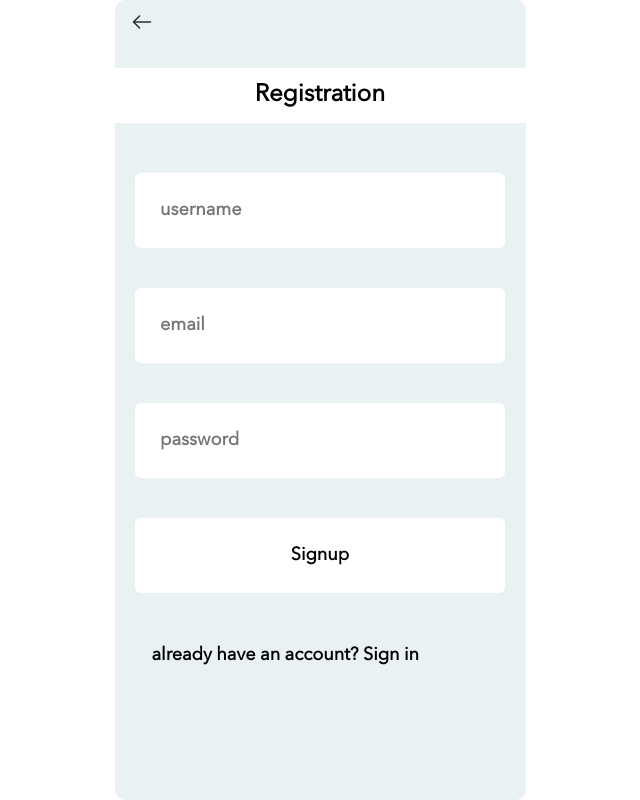
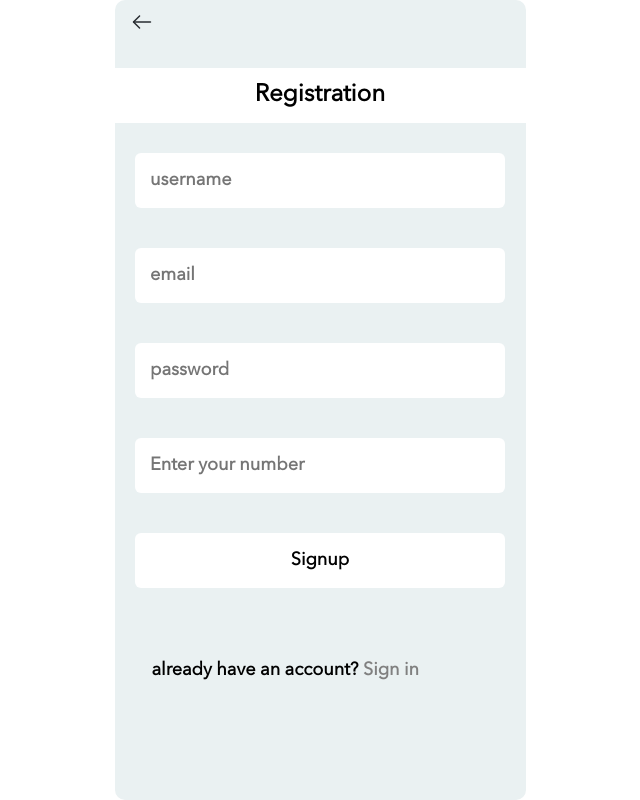
Before and after one commit to girishv694/E-wasteManagement, a React (Create React App) app in the folder project/: page /register in a window 1280 px wide. Shown: the whole page, without its empty margins (320-960 px from the left). Built offline with nearby package versions, Linux system fonts and the light colour scheme.

Commit message:
registration page updated

```diff
--- a/project/src/components/Form.jsx
+++ b/project/src/components/Form.jsx
@@ -8,7 +8,7 @@ margin: auto;
 
 & input{
     width:100%;
-    padding:25px;
+    padding:15px;
     border:none;
     background:white;
     border-radius:6px;
--- a/project/src/components/Home.jsx
+++ b/project/src/components/Home.jsx
@@ -1,6 +1,6 @@
 import React from 'react'
 import { Link } from 'react-router-dom'
-import '../css/home.css'
+import '../css/Home.css'
 import { Div } from './Container'
 function Home() {
     return (
--- a/project/src/components/Register.jsx
+++ b/project/src/components/Register.jsx
@@ -16,7 +16,7 @@ function Register() {
 
   })
 
-  const {username,email,password} = user;
+  const {username,email,password,number} = user;
 
   const inputchange = (e) =>{
 
@@ -64,9 +64,10 @@ function Register() {
          <Forms funct={submit} >
          <input type="text" name="username" id="username" placeholder="username" value={username} onChange={e=>inputchange(e)}/><br/><br/>
          <input type="email" name="email" id="email" placeholder="email" value={email}  onChange={e=>inputchange(e)}/><br/><br/>
-         <input type="text" name="password" id="password" placeholder="password" value={password}  onChange={e=>inputchange(e)}/><br/><br/>
-        <input type="submit" id="submit" value="Signup"/>
-
+         <input type="password" name="password" id="password" placeholder="password" value={password}  onChange={e=>inputchange(e)}/><br/><br/>
+         <input type="number" name="phone" id="" placeholder="Enter your number"value={number} onChange={(e)=>inputchange(e)} /><br/><br/>
+     <Link to="/login">   <input type="submit" id="submit" value="Signup" />
+</Link>
          </Forms>
          </div>
 
--- a/project/src/components/selectCategory.jsx
+++ b/project/src/components/selectCategory.jsx
@@ -6,8 +6,9 @@ import { Link } from 'react-router-dom'
 import '../css/category.css'
 export const Category = () => {
   const [show, setShow] = useState(false)
+
   const uploadImg = () => {
-    setShow(true)
+    setShow(!show)
   }
 
   function onFileChange(event) {
--- a/project/src/css/register.css
+++ b/project/src/css/register.css
@@ -5,7 +5,7 @@
 
 #formdiv{
     position: relative;
-    top: 80px;
+    top: 60px;
 
 }
 
@@ -24,7 +24,7 @@ text-decoration: none;
 
 #signinlink{
     text-decoration: none;
-    color: black;
+    color:grey;
 }
 
 #submit:hover{
```
